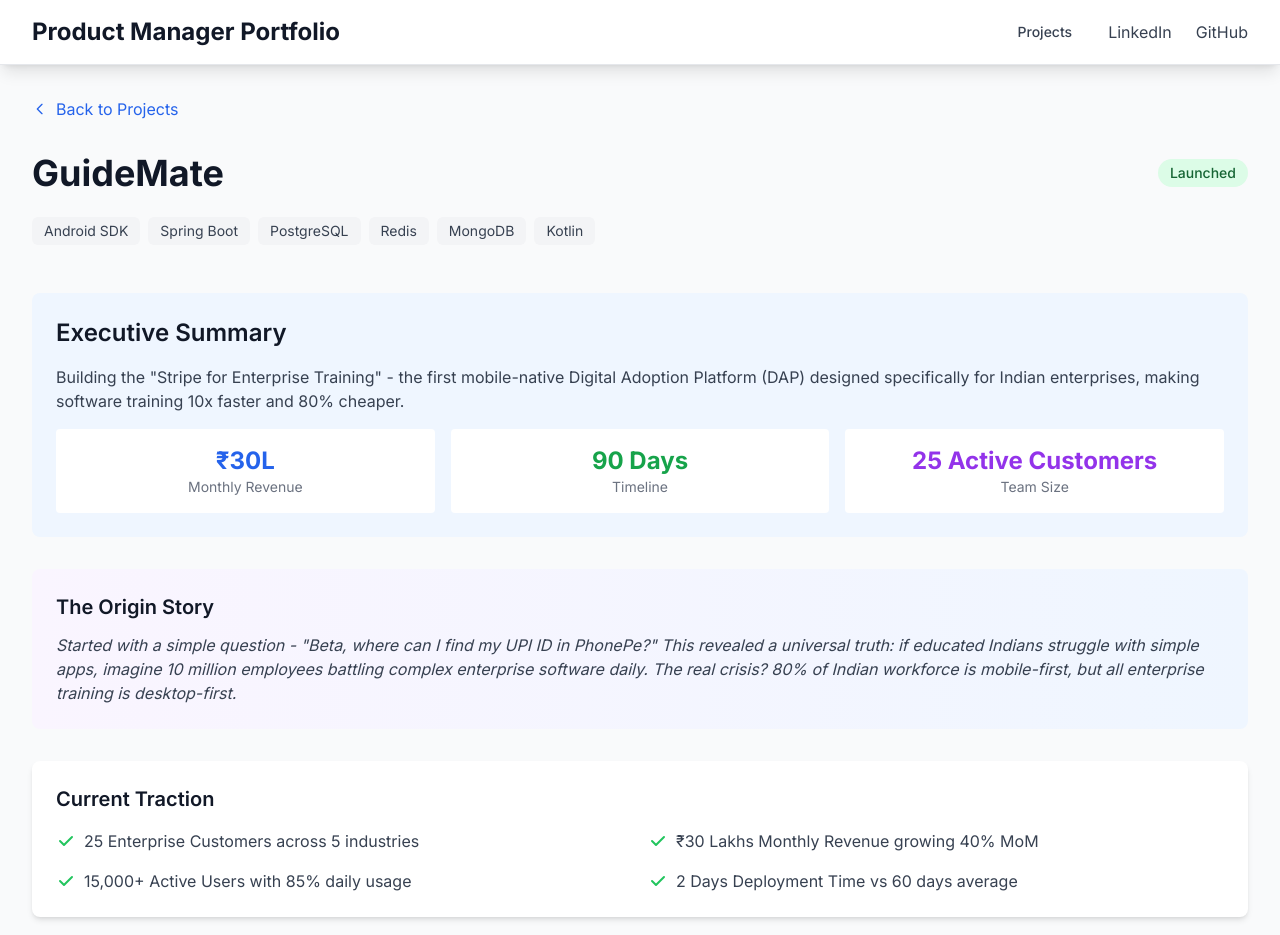
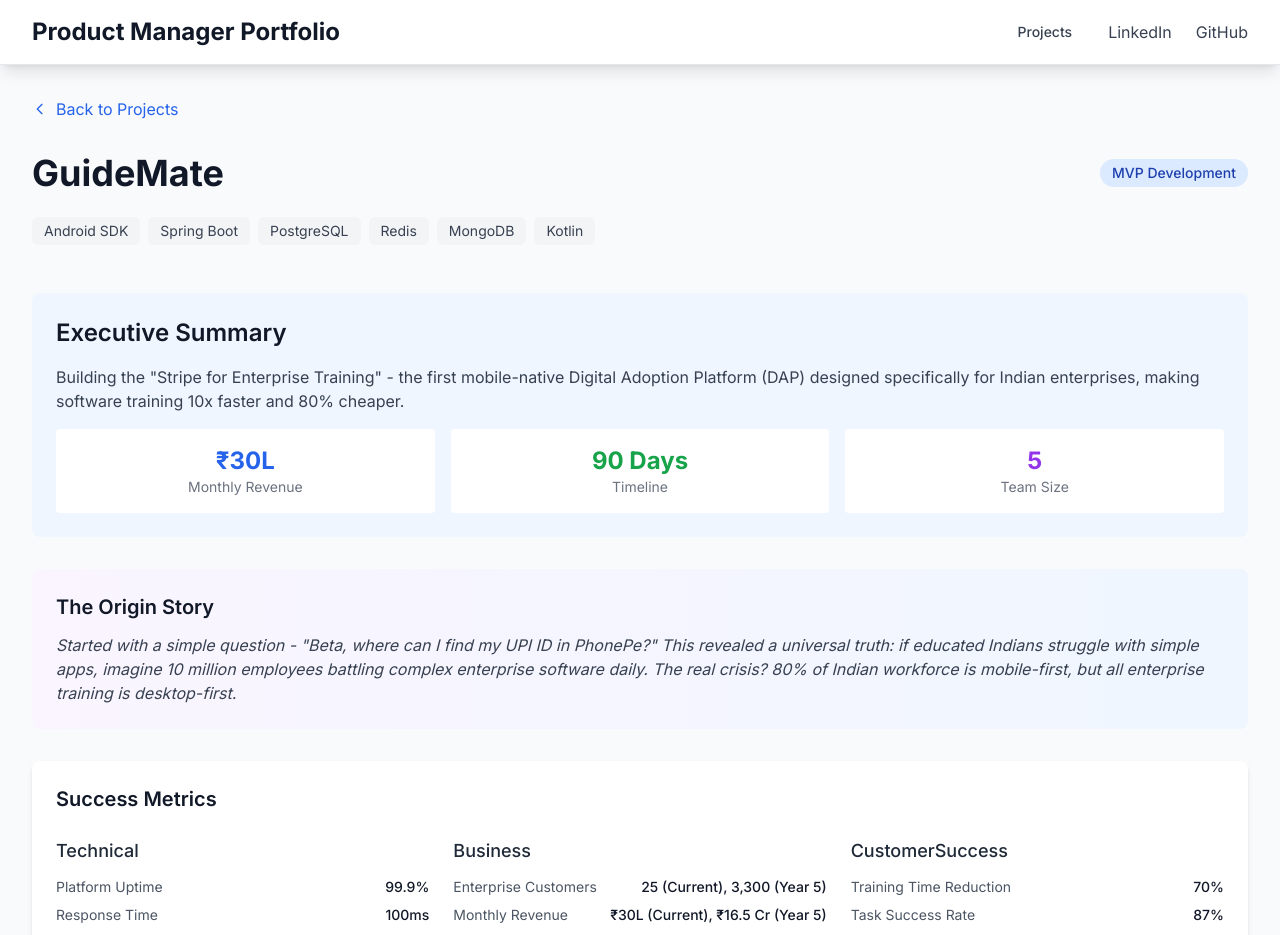
Before and after one commit to ideamchn/product-manager-portfolio, a React (Vite) app: page /projects/guidemate in a window 1280 px wide. Shown: the top 935 px of the page. Built offline with nearby package versions, Linux system fonts and the light colour scheme.

Commit message:
fixes for both case studies - still some text needs to change

```diff
--- a/src/data/projectsData.js
+++ b/src/data/projectsData.js
@@ -796,22 +796,16 @@ const projects = [
         "id": "guidemate",
         "title": "GuideMate",
         "description": "Mobile-first Digital Adoption Platform (DAP) for Indian enterprises, making software training 10x faster and 80% cheaper through in-app guidance.",
-        "status": "Launched",
+        "status": "MVP Development",
         "technologies": ["Android SDK", "Spring Boot", "PostgreSQL", "Redis", "MongoDB", "Kotlin"],
         "metrics": {
             "label": "Monthly Revenue",
             "value": "₹30L"
         },
         "timeline": "90 Days",
-        "team": "25 Active Customers",
+        "team": "5",
         "summary": "Building the \"Stripe for Enterprise Training\" - the first mobile-native Digital Adoption Platform (DAP) designed specifically for Indian enterprises, making software training 10x faster and 80% cheaper.",
         "originStory": "Started with a simple question - \"Beta, where can I find my UPI ID in PhonePe?\" This revealed a universal truth: if educated Indians struggle with simple apps, imagine 10 million employees battling complex enterprise software daily. The real crisis? 80% of Indian workforce is mobile-first, but all enterprise training is desktop-first.",
-        "currentTraction": {
-            "customers": "25 Enterprise Customers across 5 industries",
-            "revenue": "₹30 Lakhs Monthly Revenue growing 40% MoM",
-            "users": "15,000+ Active Users with 85% daily usage",
-            "deployment": "2 Days Deployment Time vs 60 days average"
-        },
         "burnRate": {
             "monthly": "₹8,50,000",
             "monthlyUSD": "$10,200 USD equivalent",
```
